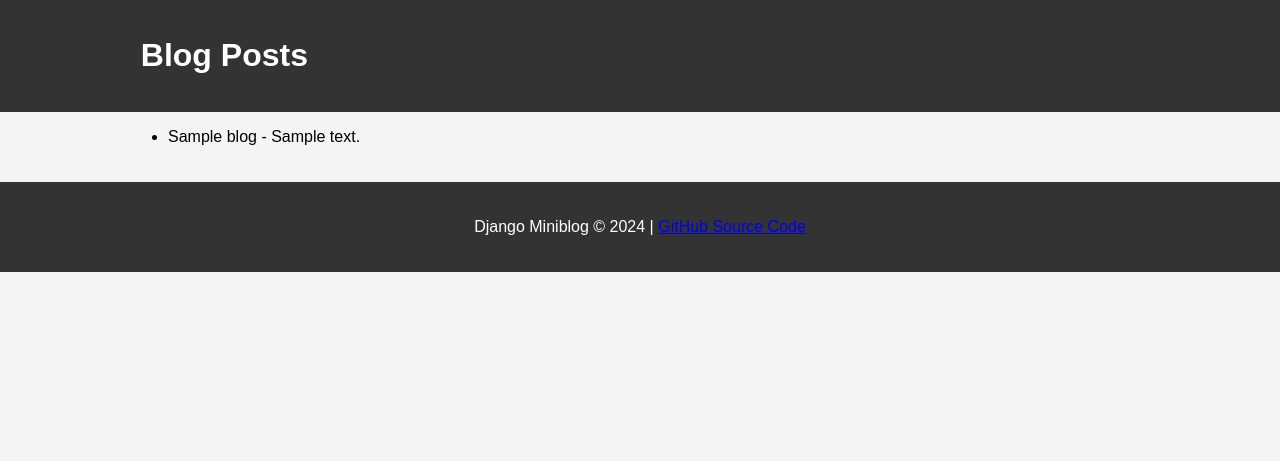
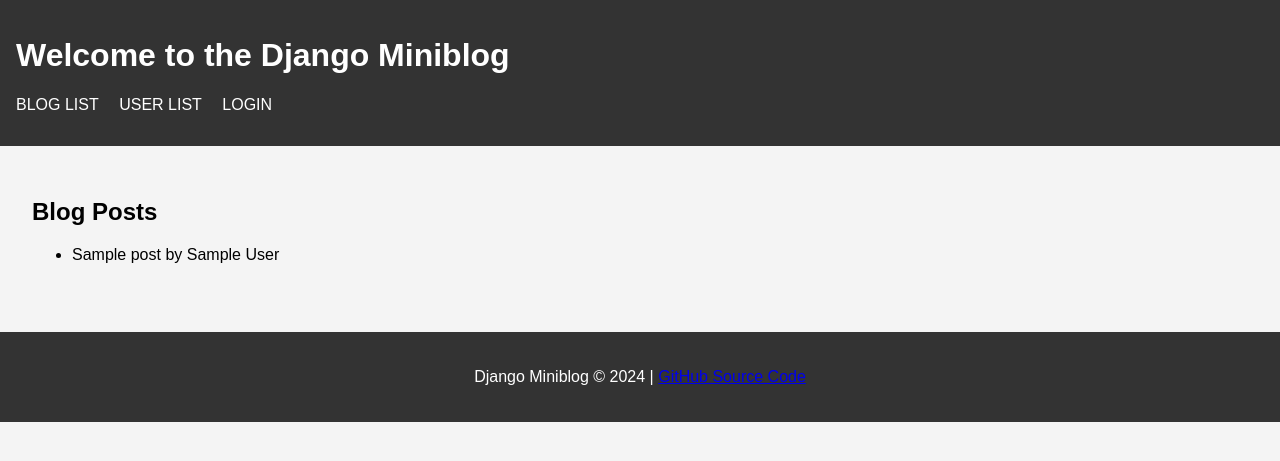
Before and after one commit to alindaByamukama/django-miniblog, a Django app: template miniblog/templates/api/blog_list.html in a window 1280 px wide. Shown: the top 461 px of the page. Run offline with Django 5.2, Linux system fonts and the light colour scheme; the template is opened without the code that fills it: most values are stand-ins (such as "Sample title", 1, 10 or a date in 2020).

Commit message:
update blog list template

```diff
--- a/miniblog/templates/api/blog_list.html
+++ b/miniblog/templates/api/blog_list.html
@@ -1,27 +1,10 @@
-{% load static %}
-<!DOCTYPE html>
-<html lang="en">
-<head>
-    <meta charset="UTF-8">
-    <meta name="viewport" content="width=device-width, initial-scale=1.0">
-    <title>Blog List</title>
-    <link rel="stylesheet" type="text/css" href="{% static 'css/styles.css' %}">
-</head>
-<body>
-    <header>
-        <div class="container">
-            <h1>Blog Posts</h1>
-        </div>
-    </header>
-    <div class="container">
-        <ul>
-            {% for blog in blogs %}
-                <li>{{ blog.title }} - {{ blog.content }}</li>
-            {% endfor %}
-        </ul>
-    </div>
-    <footer>
-        <p>Django Miniblog &copy; 2024 | <a href="https://github.com/alindaByamukama/django-miniblog" target="_blank" rel="noopener noreferrer">GitHub Source Code</a></p>
-    </footer>
-</body>
-</html>
+{% extends "base.html" %}
+{% block title %}Blog List{% endblock %}
+{% block content %}
+<h2>Blog Posts</h2>
+<ul>
+    {% for post in blogposts %}
+    <li>{{ post.title }} by {{ post.author }}</li>
+    {% endfor %}
+</ul>
+{% endblock %}
```
